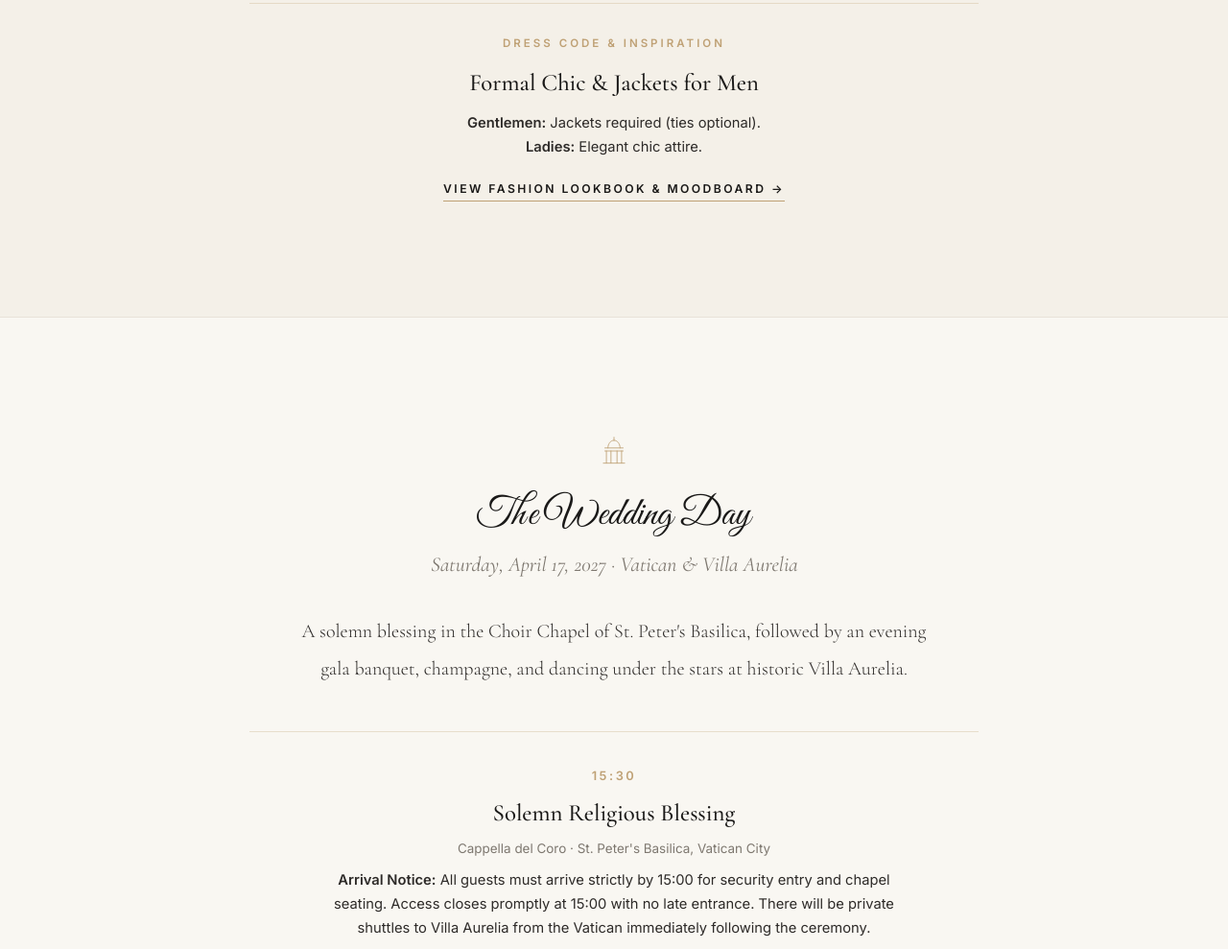
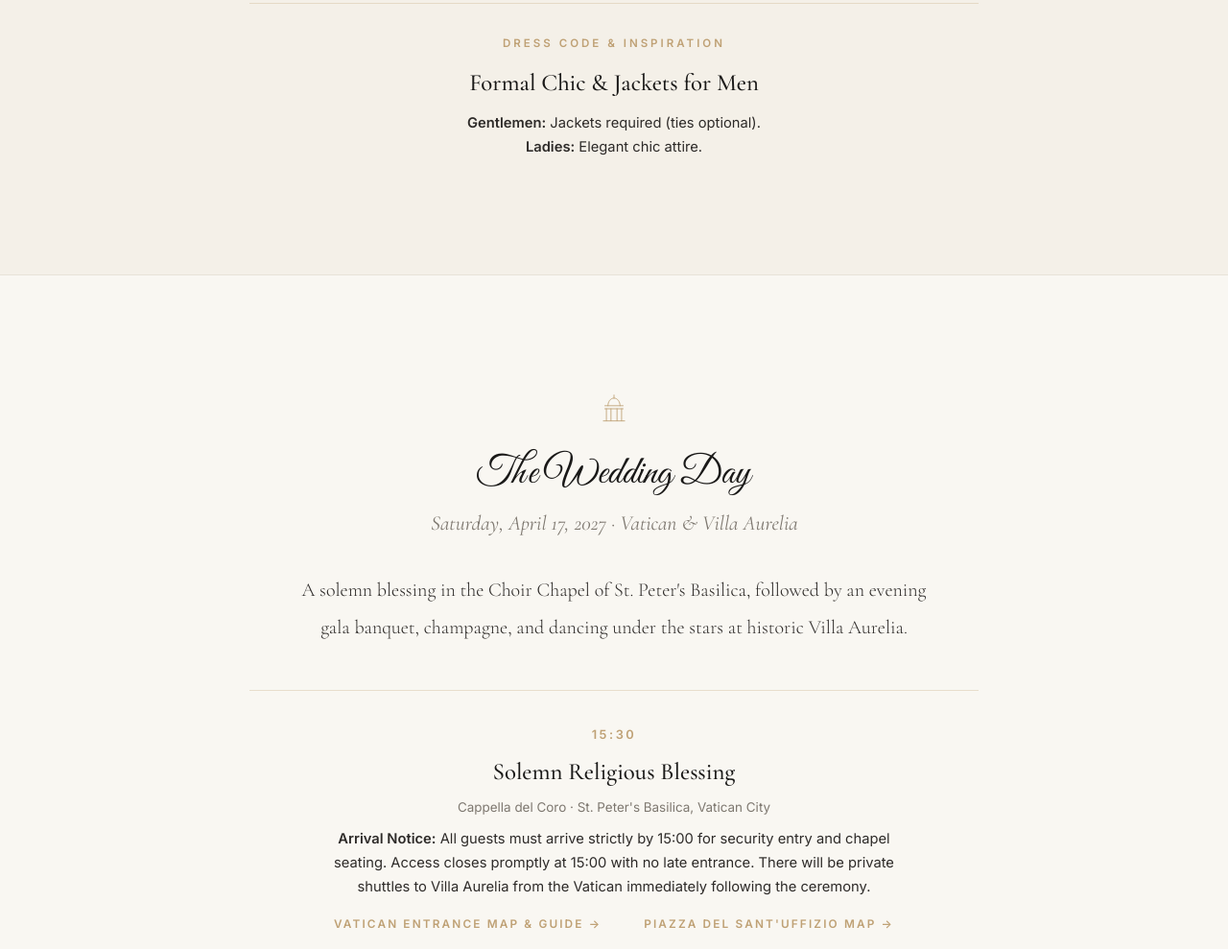
Before and after one commit to eliainnamorati-a11y/wedding, a plain HTML site: page fausto-innamorati.html in a window 1280 px wide. Shown: the part 2322-3311 px from the top of the page at 96% size. Drawn offline with nearby package versions, Linux system fonts and the light colour scheme; a web font is replaced by a local one.

Commit message:
feat: remove lookbook button from Day 1 attire section

```diff
--- a/fausto-innamorati.html
+++ b/fausto-innamorati.html
@@ -1308,9 +1308,6 @@
             <strong>Gentlemen:</strong> Jackets required (ties optional).<br>
             <strong>Ladies:</strong> Elegant chic attire.
           </p>
-          <button type="button" class="attire-lookbook-link" onclick="openLookbook('day1')">
-            <span>View Fashion Lookbook &amp; Moodboard &rarr;</span>
-          </button>
         </div>
 
       </div>
```
Also changed, not shown: fausto-innamorati/index.html (+0 -3 lines), fausto.html (+0 -3 lines), fausto/index.html (+0 -3 lines).
